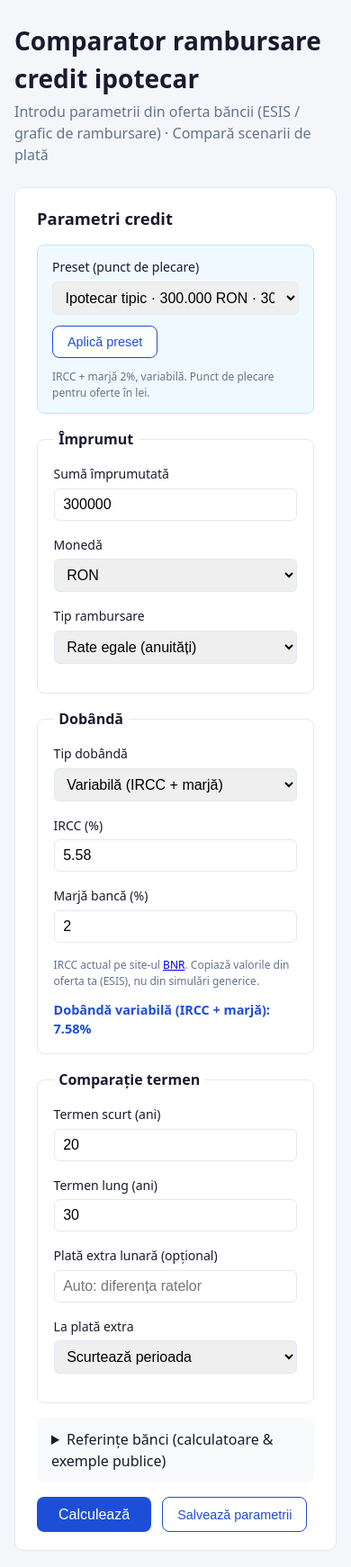
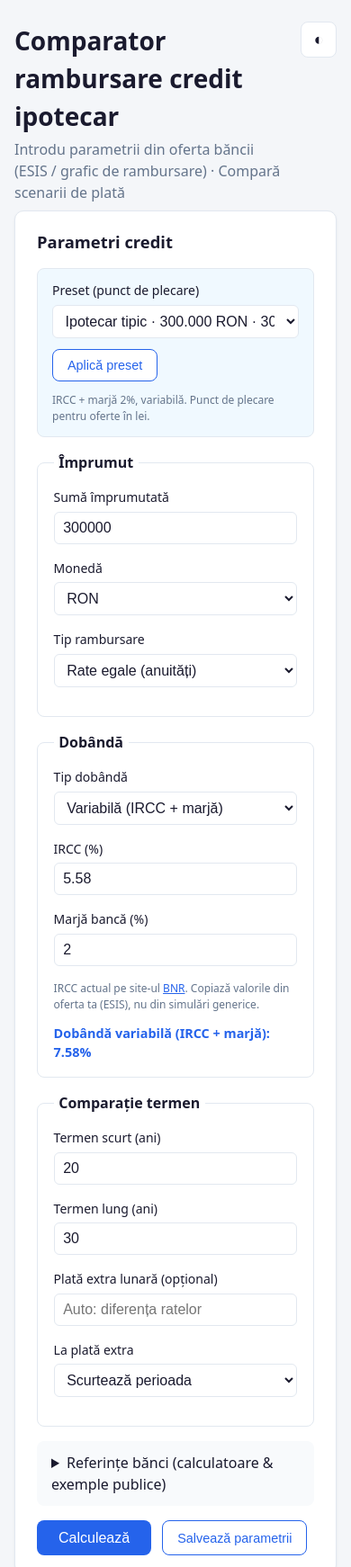
Before and after one commit to cozminv/loan-repayments, a website built with Vite: page index.html in a window 390 px wide. Shown: the top 1742 px of the page at 90% size. Built offline with nearby package versions, Linux system fonts and the light colour scheme.

Commit message:
Implement theme toggle functionality and enhance UI styling
- Added a theme toggle button to switch between light and dark modes.
- Introduced JavaScript to manage theme preferences using localStorage.
- Updated CSS variables for improved theme support and consistency across components.
- Enhanced header layout and styling for better responsiveness.
- Modified chart rendering to adapt colors based on the selected theme.

```diff
--- a/index.html
+++ b/index.html
@@ -5,14 +5,26 @@
     <link rel="icon" type="image/svg+xml" href="/favicon.svg" />
     <meta name="viewport" content="width=device-width, initial-scale=1.0" />
     <title>Comparator credite ipotecare — România</title>
+    <script>
+      (function () {
+        try {
+          var t = localStorage.getItem('loan-repayments-theme');
+          var dark = t === 'dark' || (!t && matchMedia('(prefers-color-scheme: dark)').matches);
+          if (dark) document.documentElement.dataset.theme = 'dark';
+        } catch (e) {}
+      })();
+    </script>
   </head>
   <body>
     <div id="app">
       <header>
-        <h1>Comparator rambursare credit ipotecar</h1>
-        <p class="subtitle">
-          Introdu parametrii din oferta băncii (ESIS / grafic de rambursare) · Compară scenarii de plată
-        </p>
+        <div class="header-text">
+          <h1>Comparator rambursare credit ipotecar</h1>
+          <p class="subtitle">
+            Introdu parametrii din oferta băncii (ESIS / grafic de rambursare) · Compară scenarii de plată
+          </p>
+        </div>
+        <button type="button" id="themeToggle" class="theme-toggle" aria-label="Temă sistem" title="Temă sistem">◐</button>
       </header>
 
       <section class="panel" id="loan-setup">
--- a/src/main.ts
+++ b/src/main.ts
@@ -1,4 +1,6 @@
 import './style.css';
+import { bindThemeToggle, initTheme, onThemeChange } from './ui/theme.ts';
+import { refreshChartTheme } from './ui/charts.ts';
 import {
   BANK_REFERENCES,
   getBankReference,
@@ -349,6 +351,10 @@ function bindFormListeners(): void {
   }
 }
 
+initTheme();
+bindThemeToggle();
+onThemeChange(() => refreshChartTheme());
+
 initQuickPresets();
 initBankReferences();
 if (!loadFormFromStorage()) {
--- a/src/style.css
+++ b/src/style.css
@@ -1,11 +1,51 @@
 :root {
   font-family: system-ui, -apple-system, 'Segoe UI', Roboto, sans-serif;
   line-height: 1.5;
-  color: #1a1a2e;
-  background: #f4f6f9;
-  --primary: #1d4ed8;
-  --card-bg: #fff;
+  color-scheme: light;
+
+  --text: #1a1a2e;
+  --text-muted: #64748b;
+  --bg: #f4f6f9;
+  --surface: #ffffff;
+  --surface-muted: #f8fafc;
+  --surface-accent: #f0f9ff;
   --border: #e2e8f0;
+  --primary: #2563eb;
+  --primary-hover: #1d4ed8;
+  --primary-soft: #eff6ff;
+  --input-bg: #ffffff;
+  --input-text: #1a1a2e;
+  --ok-bg: #ecfdf5;
+  --ok-text: #047857;
+  --warn-bg: #fffbeb;
+  --warn-text: #b45309;
+  --chart-text: #475569;
+  --chart-grid: #e2e8f0;
+  --shadow: 0 1px 3px rgba(15, 23, 42, 0.06);
+}
+
+:root[data-theme='dark'] {
+  color-scheme: dark;
+
+  --text: #e2e8f0;
+  --text-muted: #94a3b8;
+  --bg: #0f172a;
+  --surface: #1e293b;
+  --surface-muted: #162032;
+  --surface-accent: #1a2744;
+  --border: #334155;
+  --primary: #60a5fa;
+  --primary-hover: #93c5fd;
+  --primary-soft: #1e3a5f;
+  --input-bg: #0f172a;
+  --input-text: #f1f5f9;
+  --ok-bg: #064e3b;
+  --ok-text: #6ee7b7;
+  --warn-bg: #451a03;
+  --warn-text: #fcd34d;
+  --chart-text: #94a3b8;
+  --chart-grid: #334155;
+  --shadow: 0 1px 3px rgba(0, 0, 0, 0.35);
 }
 
 * {
@@ -14,6 +54,9 @@
 
 body {
   margin: 0;
+  color: var(--text);
+  background: var(--bg);
+  transition: background 0.2s ease, color 0.2s ease;
 }
 
 #app {
@@ -22,14 +65,47 @@ body {
   padding: 1.5rem 1rem 3rem;
 }
 
+header {
+  display: flex;
+  flex-wrap: wrap;
+  align-items: flex-start;
+  justify-content: space-between;
+  gap: 1rem;
+  margin-bottom: 0.5rem;
+}
+
+.header-text {
+  flex: 1;
+  min-width: 200px;
+}
+
 header h1 {
   margin: 0 0 0.25rem;
   font-size: 1.75rem;
 }
 
 .subtitle {
-  color: #64748b;
-  margin: 0 0 1.5rem;
+  color: var(--text-muted);
+  margin: 0;
+}
+
+.theme-toggle {
+  flex-shrink: 0;
+  width: 2.5rem;
+  height: 2.5rem;
+  border-radius: 8px;
+  border: 1px solid var(--border);
+  background: var(--surface);
+  color: var(--text);
+  font-size: 1.15rem;
+  cursor: pointer;
+  line-height: 1;
+  transition: background 0.15s ease, border-color 0.15s ease;
+}
+
+.theme-toggle:hover {
+  background: var(--surface-accent);
+  border-color: var(--primary);
 }
 
 .preset-bar {
@@ -39,9 +115,9 @@ header h1 {
   align-items: flex-end;
   margin-bottom: 1rem;
   padding: 0.85rem 1rem;
-  background: #f0f9ff;
+  background: var(--surface-accent);
   border-radius: 8px;
-  border: 1px solid #bae6fd;
+  border: 1px solid var(--border);
 }
 
 .preset-bar label {
@@ -69,7 +145,7 @@ header h1 {
 .panel-inset {
   margin: 0 0 1rem;
   padding: 0.75rem 1rem;
-  background: #f8fafc;
+  background: var(--surface-muted);
   border-radius: 8px;
 }
 
@@ -100,17 +176,18 @@ header h1 {
 }
 
 button.secondary {
-  background: #fff;
+  background: var(--surface);
   color: var(--primary);
   border: 1px solid var(--primary);
   padding: 0.55rem 1rem;
   border-radius: 8px;
   font-size: 0.9rem;
   cursor: pointer;
+  transition: background 0.15s ease;
 }
 
 button.secondary:hover {
-  background: #eff6ff;
+  background: var(--primary-soft);
 }
 
 .bank-validation {
@@ -125,21 +202,22 @@ button.secondary:hover {
 }
 
 .bank-validation.ok {
-  background: #ecfdf5;
-  color: #047857;
+  background: var(--ok-bg);
+  color: var(--ok-text);
 }
 
 .bank-validation.warn {
-  background: #fffbeb;
-  color: #b45309;
+  background: var(--warn-bg);
+  color: var(--warn-text);
 }
 
 .panel {
-  background: var(--card-bg);
+  background: var(--surface);
   border: 1px solid var(--border);
   border-radius: 10px;
   padding: 1.25rem 1.5rem;
   margin-bottom: 1.25rem;
+  box-shadow: var(--shadow);
 }
 
 .panel.hidden {
@@ -172,12 +250,18 @@ select {
   border: 1px solid var(--border);
   border-radius: 6px;
   font-size: 1rem;
+  background: var(--input-bg);
+  color: var(--input-text);
 }
 
 .hint {
   font-weight: 400;
   font-size: 0.75rem;
-  color: #64748b;
+  color: var(--text-muted);
+}
+
+.hint a {
+  color: var(--primary);
 }
 
 .hidden {
@@ -192,10 +276,15 @@ button.primary {
   border-radius: 8px;
   font-size: 1rem;
   cursor: pointer;
+  transition: background 0.15s ease;
+}
+
+:root[data-theme='dark'] button.primary {
+  color: #0f172a;
 }
 
 button.primary:hover {
-  background: #1e40af;
+  background: var(--primary-hover);
 }
 
 .matched-outflow {
@@ -220,6 +309,7 @@ button.primary:hover {
   border: 1px solid var(--border);
   border-radius: 8px;
   padding: 1rem;
+  background: var(--surface-muted);
 }
 
 .card h3 {
@@ -236,7 +326,7 @@ button.primary:hover {
 }
 
 .card dt {
-  color: #64748b;
+  color: var(--text-muted);
 }
 
 .card dd {
@@ -247,7 +337,7 @@ button.primary:hover {
 
 .delta-row {
   padding: 0.75rem 1rem;
-  background: #eff6ff;
+  background: var(--primary-soft);
   border-radius: 8px;
   margin-bottom: 1rem;
 }
@@ -273,6 +363,10 @@ td {
   border: 1px solid var(--border);
   padding: 0.4rem 0.5rem;
   text-align: right;
+}
+
+th {
+  background: var(--surface-muted);
 }
 
 th:first-child,
@@ -302,7 +396,7 @@ td:first-child {
 
 footer {
   font-size: 0.8rem;
-  color: #64748b;
+  color: var(--text-muted);
   margin-top: 2rem;
 }
 
--- a/src/ui/charts.ts
+++ b/src/ui/charts.ts
@@ -24,12 +24,55 @@ Chart.register(
 );
 
 let chartInstance: Chart | null = null;
+let lastChartData: {
+  canvas: HTMLCanvasElement;
+  a: AmortizationResult;
+  b: AmortizationResult;
+} | null = null;
+
+function cssVar(name: string): string {
+  return getComputedStyle(document.documentElement).getPropertyValue(name).trim();
+}
+
+function chartThemeOptions() {
+  const text = cssVar('--chart-text') || '#64748b';
+  const grid = cssVar('--chart-grid') || '#e2e8f0';
+  return {
+    plugins: {
+      legend: {
+        position: 'top' as const,
+        labels: { color: text },
+      },
+      tooltip: {
+        backgroundColor: cssVar('--surface') || '#fff',
+        titleColor: cssVar('--text') || '#1a1a2e',
+        bodyColor: cssVar('--text-muted') || '#64748b',
+        borderColor: grid,
+        borderWidth: 1,
+      },
+    },
+    scales: {
+      x: {
+        title: { display: true, text: 'Luna', color: text },
+        ticks: { maxTicksLimit: 12, color: text },
+        grid: { color: grid },
+      },
+      y: {
+        title: { display: true, text: 'Dobândă cumulată', color: text },
+        ticks: { color: text },
+        grid: { color: grid },
+      },
+    },
+  };
+}
 
 export function renderComparisonChart(
   canvas: HTMLCanvasElement,
   a: AmortizationResult,
   b: AmortizationResult,
 ): void {
+  lastChartData = { canvas, a, b };
+
   const maxLen = Math.max(a.schedule.length, b.schedule.length);
   const labels = Array.from({ length: maxLen }, (_, i) => `${i + 1}`);
 
@@ -44,6 +87,10 @@ export function renderComparisonChart(
     cumInterestB.push(sumB);
   }
 
+  const isDark = document.documentElement.dataset.theme === 'dark';
+  const blue = isDark ? '#60a5fa' : '#2563eb';
+  const red = isDark ? '#f87171' : '#dc2626';
+
   const config: ChartConfiguration<'line'> = {
     type: 'line',
     data: {
@@ -52,16 +99,16 @@ export function renderComparisonChart(
         {
           label: 'Dobândă cumulată — termen scurt',
           data: cumInterestA,
-          borderColor: '#2563eb',
-          backgroundColor: 'rgba(37, 99, 235, 0.1)',
+          borderColor: blue,
+          backgroundColor: isDark ? 'rgba(96, 165, 250, 0.15)' : 'rgba(37, 99, 235, 0.1)',
           fill: true,
           tension: 0.2,
         },
         {
           label: 'Dobândă cumulată — termen lung + extra',
           data: cumInterestB,
-          borderColor: '#dc2626',
-          backgroundColor: 'rgba(220, 38, 38, 0.1)',
+          borderColor: red,
+          backgroundColor: isDark ? 'rgba(248, 113, 113, 0.15)' : 'rgba(220, 38, 38, 0.1)',
           fill: true,
           tension: 0.2,
         },
@@ -70,21 +117,20 @@ export function renderComparisonChart(
     options: {
       responsive: true,
       maintainAspectRatio: false,
-      plugins: {
-        legend: { position: 'top' },
-      },
-      scales: {
-        x: {
-          title: { display: true, text: 'Luna' },
-          ticks: { maxTicksLimit: 12 },
-        },
-        y: {
-          title: { display: true, text: 'Dobândă cumulată' },
-        },
-      },
+      ...chartThemeOptions(),
     },
   };
 
   if (chartInstance) chartInstance.destroy();
   chartInstance = new Chart(canvas, config);
 }
+
+export function refreshChartTheme(): void {
+  if (lastChartData) {
+    renderComparisonChart(
+      lastChartData.canvas,
+      lastChartData.a,
+      lastChartData.b,
+    );
+  }
+}
--- /dev/null
+++ b/src/ui/theme.ts
@@ -0,0 +1,89 @@
+export type Theme = 'light' | 'dark';
+
+const STORAGE_KEY = 'loan-repayments-theme';
+
+const listeners = new Set<(theme: Theme) => void>();
+
+function systemPrefersDark(): boolean {
+  return window.matchMedia('(prefers-color-scheme: dark)').matches;
+}
+
+export function getStoredTheme(): Theme | 'system' {
+  try {
+    const v = localStorage.getItem(STORAGE_KEY);
+    if (v === 'light' || v === 'dark') return v;
+  } catch {
+    /* ignore */
+  }
+  return 'system';
+}
+
+export function resolveTheme(preference: Theme | 'system'): Theme {
+  if (preference === 'light' || preference === 'dark') return preference;
+  return systemPrefersDark() ? 'dark' : 'light';
+}
+
+export function getTheme(): Theme {
+  return document.documentElement.dataset.theme === 'dark' ? 'dark' : 'light';
+}
+
+export function applyTheme(theme: Theme): void {
+  document.documentElement.dataset.theme = theme;
+  document.documentElement.style.colorScheme = theme;
+  listeners.forEach((fn) => fn(theme));
+}
+
+export function setThemePreference(preference: Theme | 'system'): void {
+  try {
+    if (preference === 'system') localStorage.removeItem(STORAGE_KEY);
+    else localStorage.setItem(STORAGE_KEY, preference);
+  } catch {
+    /* ignore */
+  }
+  applyTheme(resolveTheme(preference));
+  syncThemeToggle(preference);
+}
+
+export function cycleThemePreference(): Theme | 'system' {
+  const current = getStoredTheme();
+  const next: Theme | 'system' =
+    current === 'system' ? 'light' : current === 'light' ? 'dark' : 'system';
+  setThemePreference(next);
+  return next;
+}
+
+export function onThemeChange(fn: (theme: Theme) => void): () => void {
+  listeners.add(fn);
+  return () => listeners.delete(fn);
+}
+
+function syncThemeToggle(preference: Theme | 'system'): void {
+  const btn = document.getElementById('themeToggle');
+  if (!btn) return;
+  const labels: Record<Theme | 'system', string> = {
+    light: 'Mod luminos',
+    dark: 'Mod întunecat',
+    system: 'Temă sistem',
+  };
+  btn.setAttribute('aria-label', labels[preference]);
+  btn.title = labels[preference];
+  btn.textContent =
+    preference === 'dark' ? '☀' : preference === 'light' ? '☾' : '◐';
+}
+
+/** Call before app render; respects saved preference or system default */
+export function initTheme(): void {
+  const preference = getStoredTheme();
+  applyTheme(resolveTheme(preference));
+  syncThemeToggle(preference);
+
+  window.matchMedia('(prefers-color-scheme: dark)').addEventListener('change', () => {
+    if (getStoredTheme() === 'system') applyTheme(resolveTheme('system'));
+  });
+}
+
+export function bindThemeToggle(): void {
+  document.getElementById('themeToggle')?.addEventListener('click', () => {
+    cycleThemePreference();
+  });
+}
```
